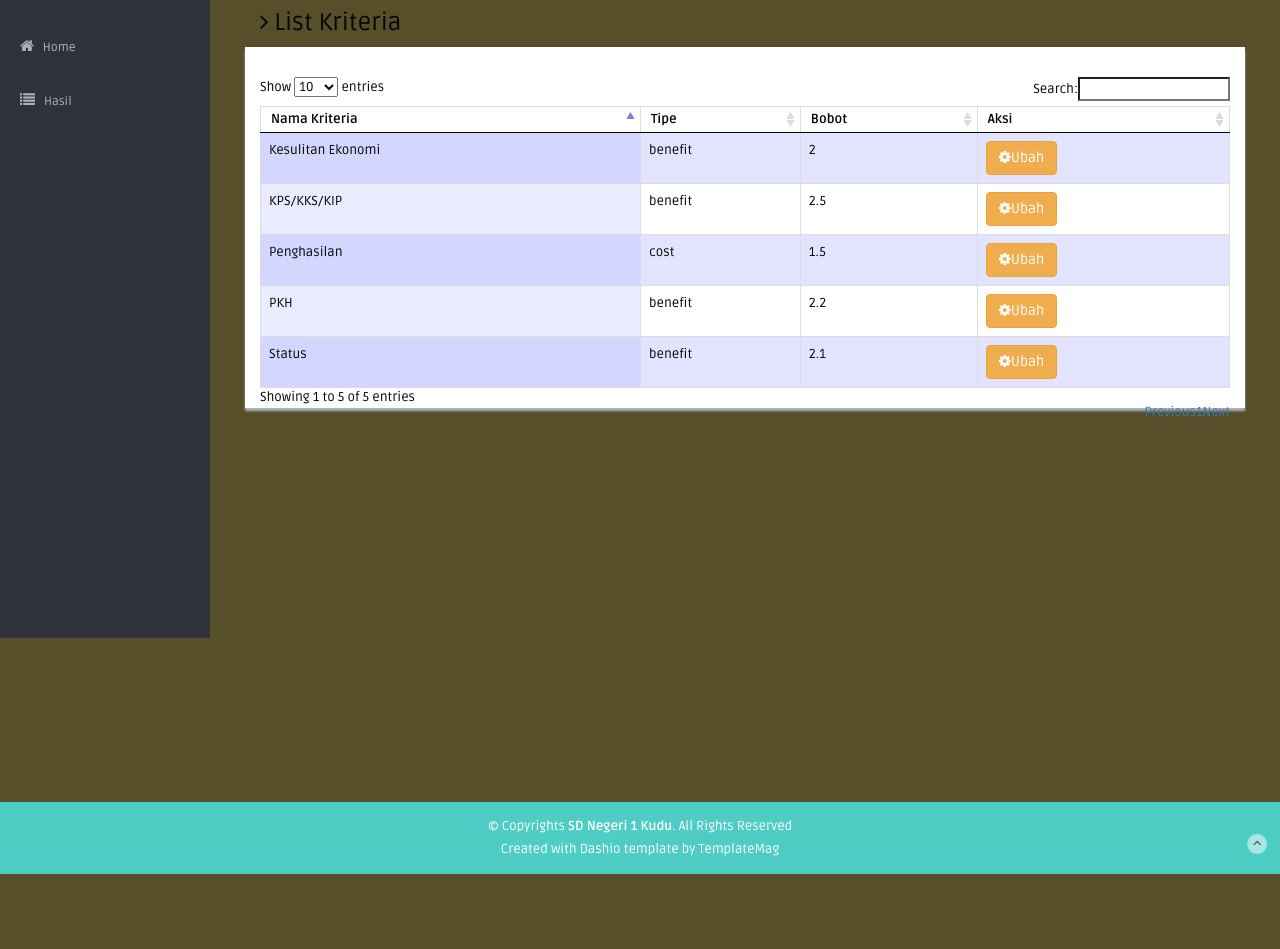
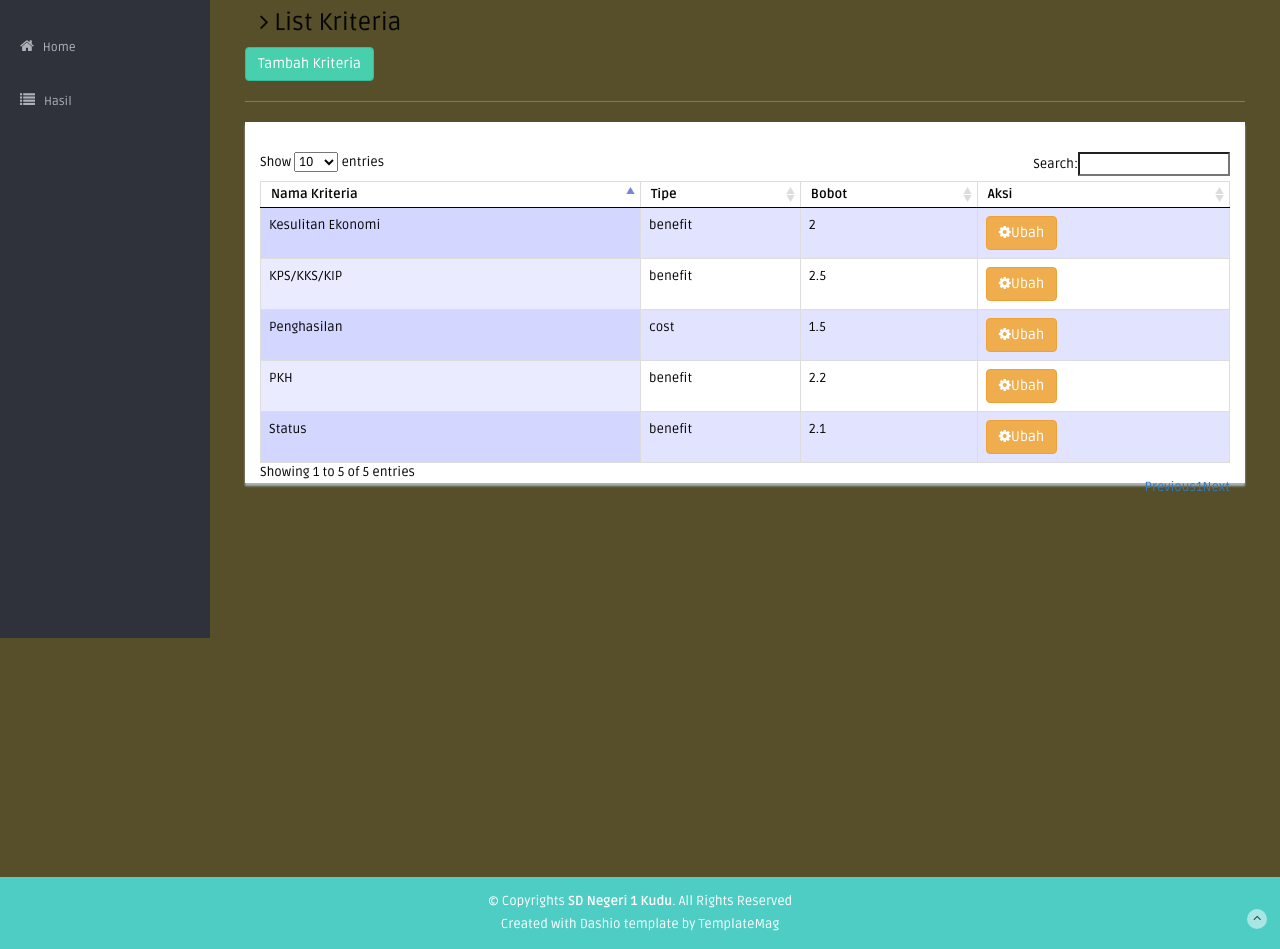
Before and after one commit to galihratnawidya/moora-spk, a PHP site: page /html2pdf/index.php?module=list_kriteria in a window 1280 px wide. Shown: the part 162-1111 px from the top of the page. Before the commit the page ends 1036 px from the top, so only its background shows below. Run offline with PHP 8.4, Linux system fonts and the light colour scheme; a user stored in the database is signed in; data comes from the database, SQL or seed files in the repository; some libraries are stand-ins or nearby versions.

Commit message:
feat:tambah tombol untuk add kriteria

```diff
--- a/pages/kriteria/list_kriteria.php
+++ b/pages/kriteria/list_kriteria.php
@@ -1,6 +1,8 @@
         <h3><i class="fa fa-angle-right"></i> List Kriteria</h3>
         <div class="row mb">
           <!-- page start-->
+           <a type="button" class="btn btn-theme03" href="index.php?module=tambah_kriteria">Tambah Kriteria</a>
+           <hr>
           <div class="content-panel">
             <div class="adv-table" style="padding: 15px;">
               <table cellpadding="0" cellspacing="0" border="0" class="display table table-bordered" id="myDataTables">
```
